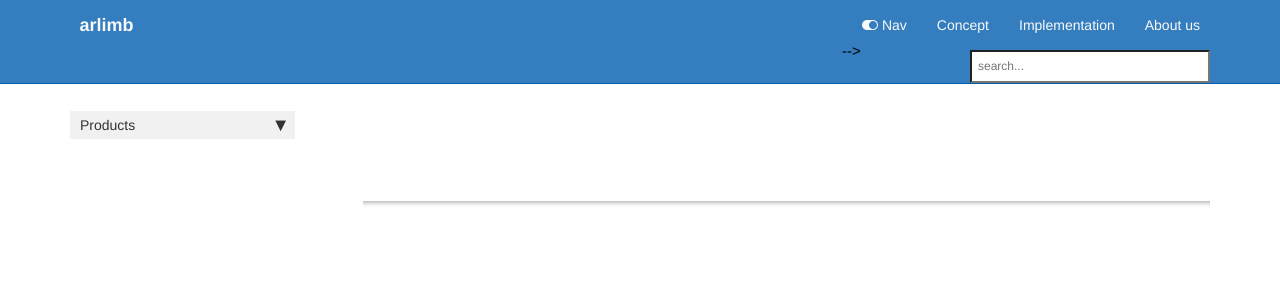
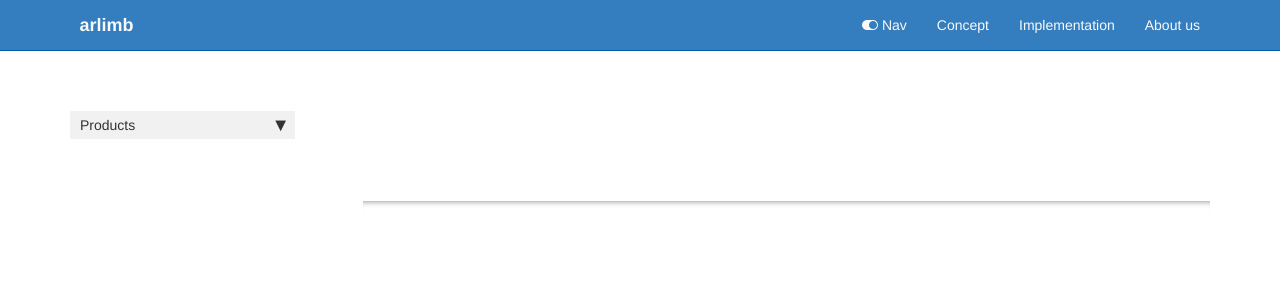
Before and after one commit to arlimb/arlimb.github.io, a Jekyll site: the page built from index.md, in a window 1280 px wide. Shown: the top 300 px of the page. Built offline with Jekyll 4.4.1, drawn with Linux system fonts in a browser that asks for light colours; nearby versions of some CDN libraries; comment, search, counter and statistics services are not loaded.

Commit message:
Fix search

```diff
--- a/_includes/topnav.html
+++ b/_includes/topnav.html
@@ -50,10 +50,9 @@
 			{% include feedback.html %}
 		{% endif %}
                 <!--comment out this block if you want to hide search-->
-                <!--
-                <li>
+                <!--<li>-->
                     <!--start search-->
-                    <div id="search-demo-container">
+                    <!--<div id="search-demo-container">
                         <input type="text" id="search-input" placeholder="{{site.data.strings.search_placeholder_text}}">
                         <ul id="results-container"></ul>
                     </div>
@@ -68,10 +67,9 @@
                             limit: 10,
                             fuzzy: true,
                     })
-                    </script>
+                    </script>-->
                     <!--end search-->
-                </li>
-                -->
+                <!--</li>-->
             </ul>
         </div>
         </div>
```
